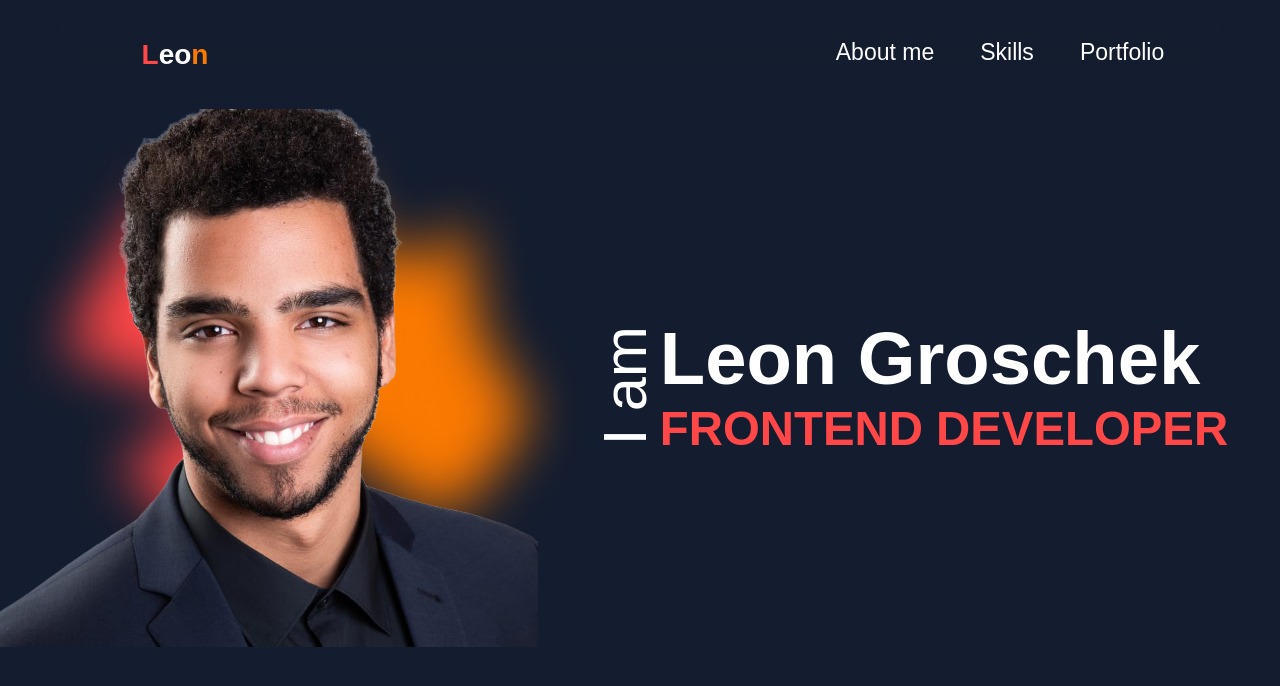
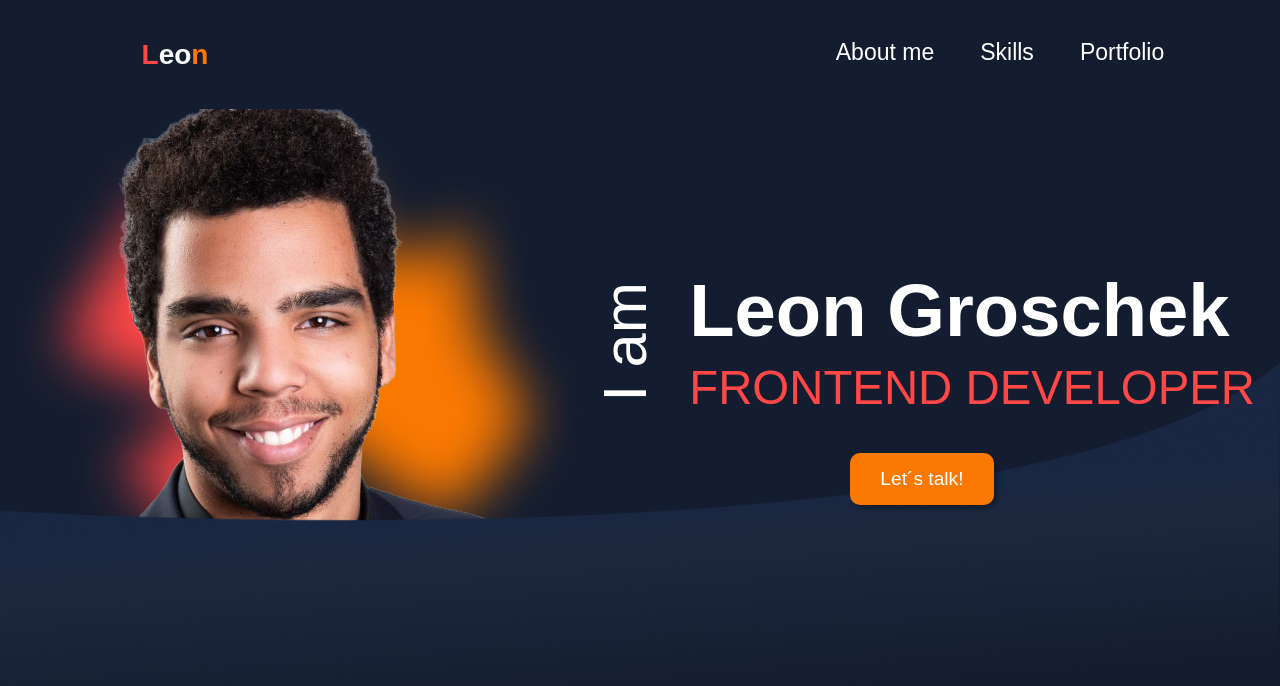
Before and after one commit to leongrx/Portfolio, an Angular app: page / in a window 1280 px wide. Shown: the top 686 px of the page. Built offline with nearby package versions, Linux system fonts and the light colour scheme.

Commit message:
button almost finish

```diff
--- a/src/app/header/header.component.html
+++ b/src/app/header/header.component.html
@@ -1,9 +1,9 @@
 <div class="header">
     <div class="header-name">
-        <span>L</span>
-        <span>e</span>
-        <span>o</span>
-        <span>n</span>
+        <a href="#">L</a>
+        <a href="#">e</a>
+        <a href="#">o</a>
+        <a href="#">n</a>
     </div>
     <div class="header-group">
         <div>
--- a/src/app/header/header.component.scss
+++ b/src/app/header/header.component.scss
@@ -12,8 +12,7 @@
   width: 100vw;
   max-width: 100%;
   height: 109.03px;
-
-  backdrop-filter: blur(32.5px);
+  background-color: #141D2F;
   color: #ffffff;
 }
 
@@ -28,11 +27,16 @@
   justify-content: center;
   align-items: center;
 
-  span:nth-of-type(1) {
+  a {
+    color: #ffffff;
+    text-decoration: none;
+  }
+
+  a:nth-of-type(1) {
     color: #ff4747;
   }
 
-  span:nth-of-type(4) {
+  a:nth-of-type(4) {
     color: #fa7902;
   }
 }
--- a/src/app/introduction/introduction.component.html
+++ b/src/app/introduction/introduction.component.html
@@ -1,13 +1,23 @@
 <div class="introduction">
     <div class="introduction-left">
-        <img class="shadow-background" src="assets/img/ShadowBackground.png">
+        <img class="shadow-background" src="assets/img/Shadow-background.png">
         <img class="profile-picture" src="assets/img/profile.png">
     </div>
     <div class="introduction-right">
-        <div class="vertical-line">I am</div>
-        <div class="introduction-right-text">
-            <h1>Leon Groschek</h1>
-            <h2>Frontend Developer</h2>
+        <div class="introduction-right-top">
+            <div class="vertical-line">I am</div>
+            <div class="introduction-right-text">
+                <h1>Leon Groschek</h1>
+                <h2>Frontend Developer</h2>
+            </div>
+        </div>
+        <div>
+            <button>Let´s talk!</button>
         </div>
     </div>
 </div>
+<div class="introduction-vertical-vector">
+    <div>
+        <img class="introduction-vertical-vector-picture" src="assets/img/Vertical-vector.png">
+    </div>
+</div>
--- a/src/app/introduction/introduction.component.scss
+++ b/src/app/introduction/introduction.component.scss
@@ -1,7 +1,6 @@
 .introduction {
   display: flex;
-  position: absolute;
-  top: 109.3px;
+  margin-top: 109.3px;
 }
 
 .introduction-left {
@@ -11,19 +10,48 @@
 
 .introduction-right {
   display: flex;
+  justify-content: center;
   align-items: center;
+  flex-direction: column;
   white-space: nowrap;
+  gap: 2.9vw;
+
+  button {
+    font-size: 1.5vw;
+    background-color: #fa7902;
+    color: #ffffff;
+    border: none;
+    border-radius: 10px;
+    align-self: center;
+    padding: 15px 30px;
+    box-shadow: 4px 4px 4px rgba(0, 0, 0, 0.25);
+    transition: all 150ms ease-out;
+    z-index: 5;
+
+    &:hover {
+      cursor: pointer;
+      background-color: #ff4747;
+      transform: scale(1.15);
+      transform-origin: left, right, bottom;
+    }
+  }
+}
+
+.introduction-right-top {
+  display: flex;
+  gap: 2.3vw;
 }
 
 .shadow-background {
   width: 46vw;
+  z-index: -3;
 }
 
 .profile-picture {
   position: absolute;
   width: 42vw;
+  z-index: -2;
 }
-
 
 .vertical-line {
   display: flex;
@@ -42,6 +70,7 @@
   flex-direction: column;
   text-align: left;
   letter-spacing: 0em;
+  gap: 0.6vw;
 
   h1 {
     font-size: 5.8vw;
@@ -51,8 +80,21 @@
 
   h2 {
     font-size: 3.7vw;
-    color: #FF4747;
+    color: #ff4747;
     text-transform: uppercase;
     margin: 0;
+    font-weight: 400;
   }
 }
+
+.introduction-vertical-vector {
+  position: relative;
+  z-index: -1;
+}
+
+.introduction-vertical-vector-picture {
+  position: absolute;
+  margin-top: -300px;
+  width: 100vw;
+  max-width: 100%;
+}
--- a/src/styles.scss
+++ b/src/styles.scss
@@ -3,3 +3,30 @@ body {
     background: #141D2F;
     font-family: 'Poppins', sans-serif;
 }
+
+html {
+	scroll-behavior: smooth;
+}
+
+::-webkit-scrollbar-track
+{
+	-webkit-box-shadow: inset 0 0 6px rgba(0,0,0,0.3);
+	border-radius: 10px;
+	background-color: #141D2F;
+}
+
+::-webkit-scrollbar
+{
+	width: 10px;
+	background-color: #141D2F;
+}
+
+::-webkit-scrollbar-thumb
+{
+	border-radius: 10px;
+	-webkit-box-shadow: inset 0 0 6px rgba(0,0,0,.3);
+	background-color: #FA7902;
+    background-image: -webkit-linear-gradient(top,
+											  #FF4747 0%,
+											  #FA7902 100%);
+}
```
Also changed, not shown: src/assets/img/Shadow-background.png (renamed from src/assets/img/ShadowBackground.png), src/assets/img/Vertical-vector.png (added).
